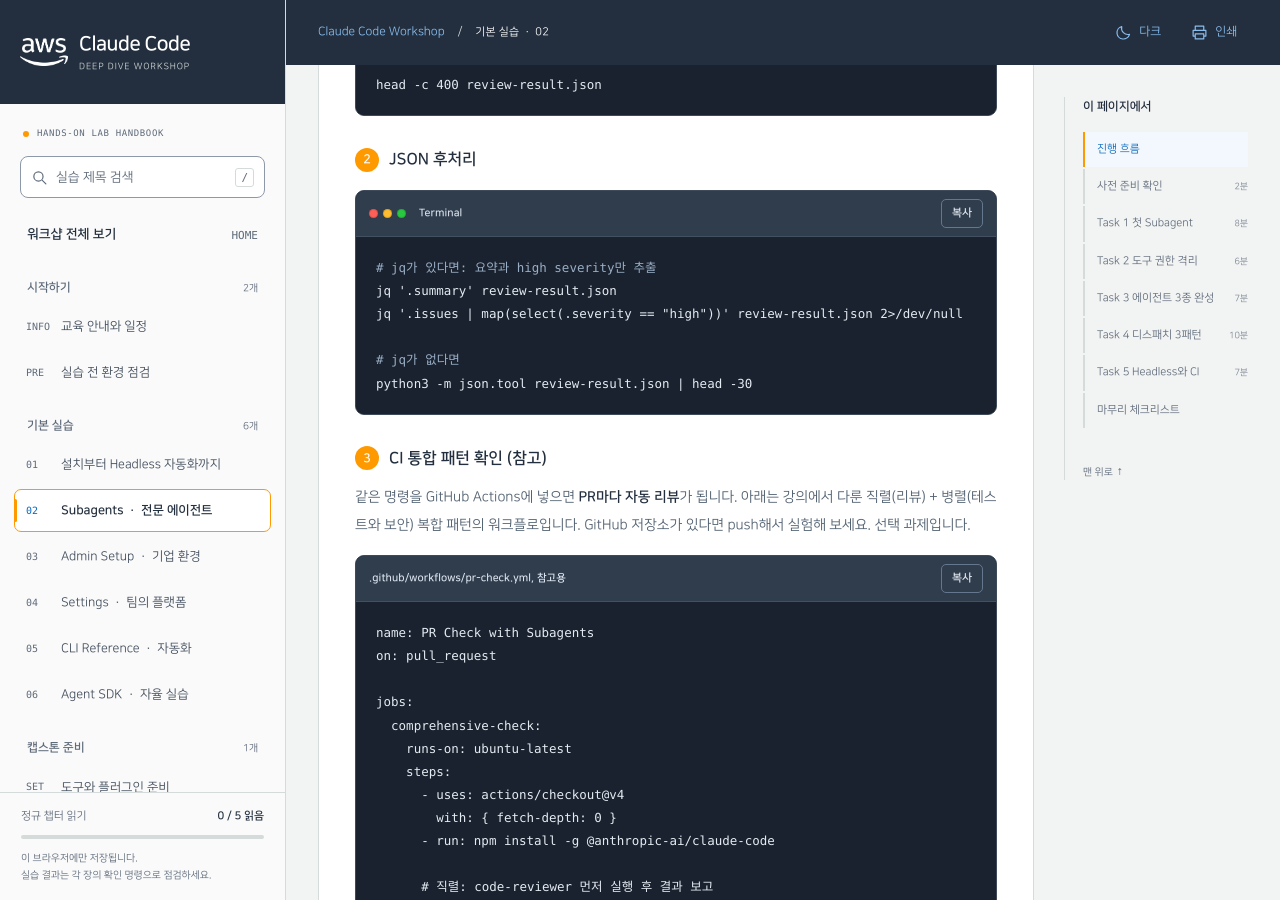
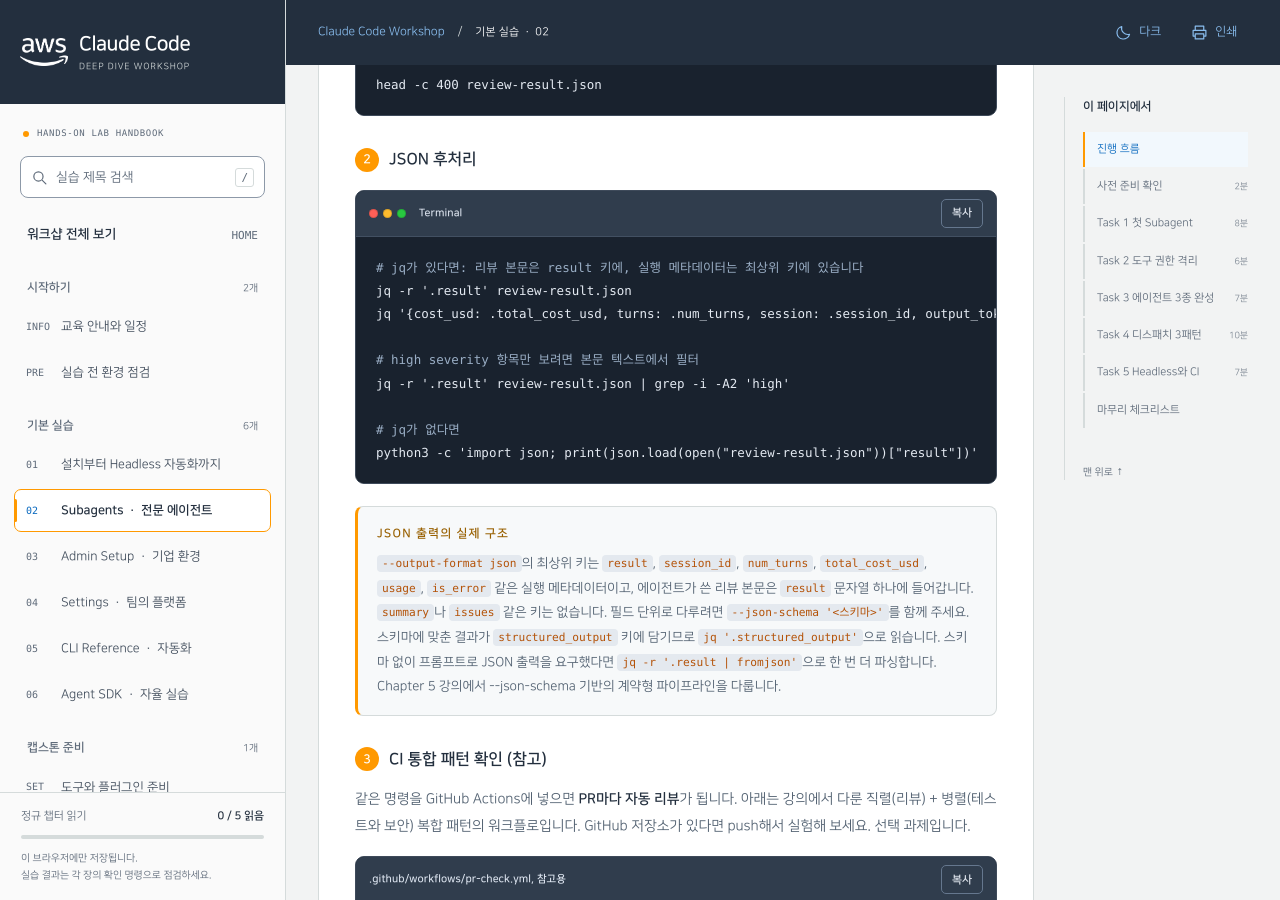
Before and after one commit to whchoi98/whchoi98.github.io, a Jekyll site: the page ccw-hands-on-lab/ClaudeCode_Ch2_HandsOnLab.html, which Jekyll copies as it is, in a window 1280 px wide and 900 px high, scrolled down 20668 px. Built offline with Jekyll 4.4.1, drawn with Linux system fonts in a browser that asks for light colours.

Commit message:
fix(ccw-hands-on-lab): correct Ch2 lab JSON post-processing to read .result
Task 05 step 2 piped `claude -p ... --output-format json` output into
`jq '.summary'` and `jq '.issues | ...'`, but the CLI envelope has no
such keys: the agent's text lives in `result` next to run metadata
(session_id, num_turns, total_cost_usd, usage, is_error, ...).

- Extract `.result` and a metadata object instead; filter severity
  from the review text; python3 fallback prints ["result"]
- Add a callout describing the real envelope, the `--json-schema` /
  `structured_output` route for field-level data, and the
  `.result | fromjson` fallback
- Record the fix in CHANGELOG.md (EN/KO)

```diff
--- a/ccw-hands-on-lab/ClaudeCode_Ch2_HandsOnLab.html
+++ b/ccw-hands-on-lab/ClaudeCode_Ch2_HandsOnLab.html
@@ -886,13 +886,23 @@
 <div class="step-title"><span class="step-no">2</span>JSON 후처리</div>
 <div class="code-wrap" data-code-kind="terminal">
 <div class="code-head"><span class="code-label"><span aria-hidden="true" class="terminal-lights"><span class="terminal-light-close"></span><span class="terminal-light-minimize"></span><span class="terminal-light-zoom"></span></span>Terminal</span><button aria-label="Terminal 복사" class="ws-copy" data-copy-code="workshop-code-036" data-copy-label="Terminal 복사" type="button">복사</button></div>
-<pre id="workshop-code-036"><code><span class="cmt"># jq가 있다면: 요약과 high severity만 추출</span>
-jq '.summary' review-result.json
-jq '.issues | map(select(.severity == "high"))' review-result.json 2&gt;/dev/null
+<pre id="workshop-code-036"><code><span class="cmt"># jq가 있다면: 리뷰 본문은 result 키에, 실행 메타데이터는 최상위 키에 있습니다</span>
+jq -r '.result' review-result.json
+jq '{cost_usd: .total_cost_usd, turns: .num_turns, session: .session_id, output_tokens: .usage.output_tokens}' review-result.json
+
+<span class="cmt"># high severity 항목만 보려면 본문 텍스트에서 필터</span>
+jq -r '.result' review-result.json | grep -i -A2 'high'
 
 <span class="cmt"># jq가 없다면</span>
-python3 -m json.tool review-result.json | head -30</code></pre>
+python3 -c 'import json; print(json.load(open("review-result.json"))["result"])'</code></pre>
 </div>
+<div class="callout tip">
+<span class="co-title">JSON 출력의 실제 구조</span>
+    <code class="inline">--output-format json</code>의 최상위 키는 <code class="inline">result</code>, <code class="inline">session_id</code>, <code class="inline">num_turns</code>, <code class="inline">total_cost_usd</code>, <code class="inline">usage</code>, <code class="inline">is_error</code> 같은 실행 메타데이터이고,
+    에이전트가 쓴 리뷰 본문은 <code class="inline">result</code> 문자열 하나에 들어갑니다. <code class="inline">summary</code>나 <code class="inline">issues</code> 같은 키는 없습니다.
+    필드 단위로 다루려면 <code class="inline">--json-schema '&lt;스키마&gt;'</code>를 함께 주세요. 스키마에 맞춘 결과가 <code class="inline">structured_output</code> 키에 담기므로 <code class="inline">jq '.structured_output'</code>으로 읽습니다.
+    스키마 없이 프롬프트로 JSON 출력을 요구했다면 <code class="inline">jq -r '.result | fromjson'</code>으로 한 번 더 파싱합니다. Chapter 5 강의에서 --json-schema 기반의 계약형 파이프라인을 다룹니다.
+  </div>
 <div class="step-title"><span class="step-no">3</span>CI 통합 패턴 확인 (참고)</div>
 <p class="body">
     같은 명령을 GitHub Actions에 넣으면 <strong>PR마다 자동 리뷰</strong>가 됩니다.
```
Also changed, not shown: CHANGELOG.md.
